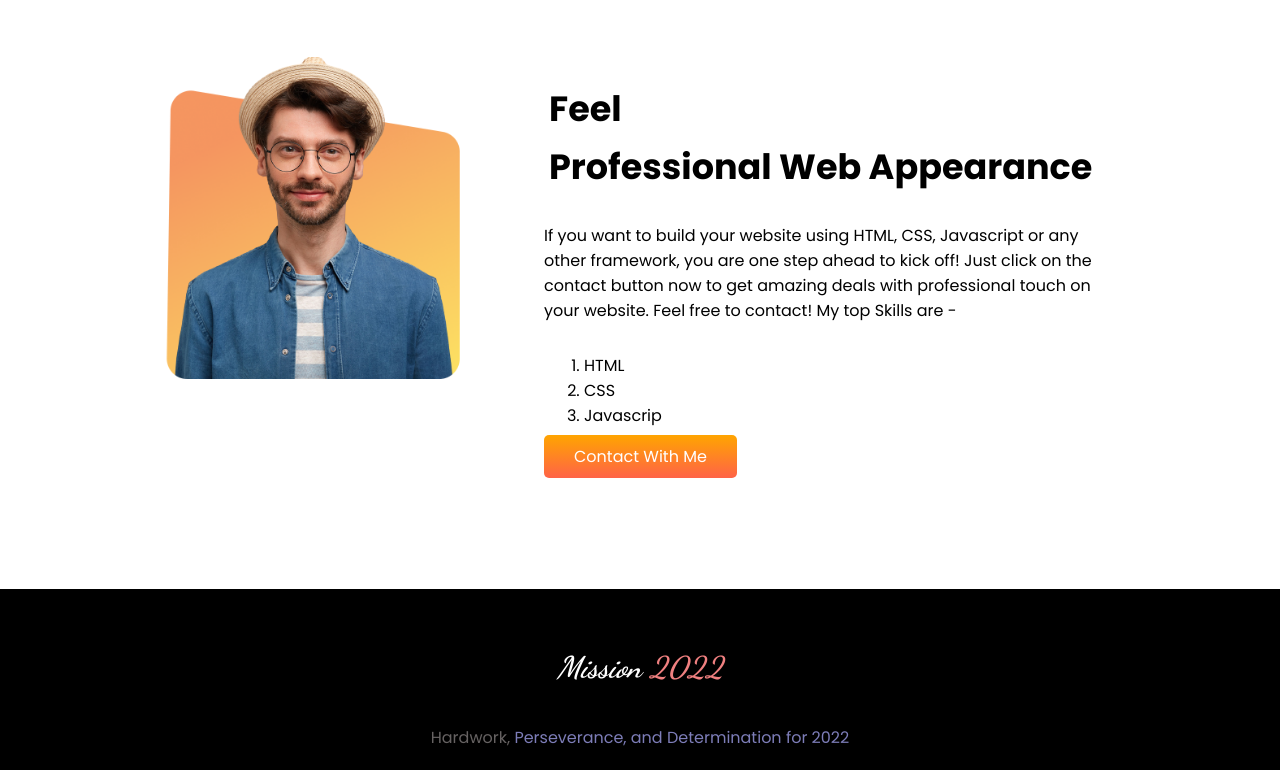
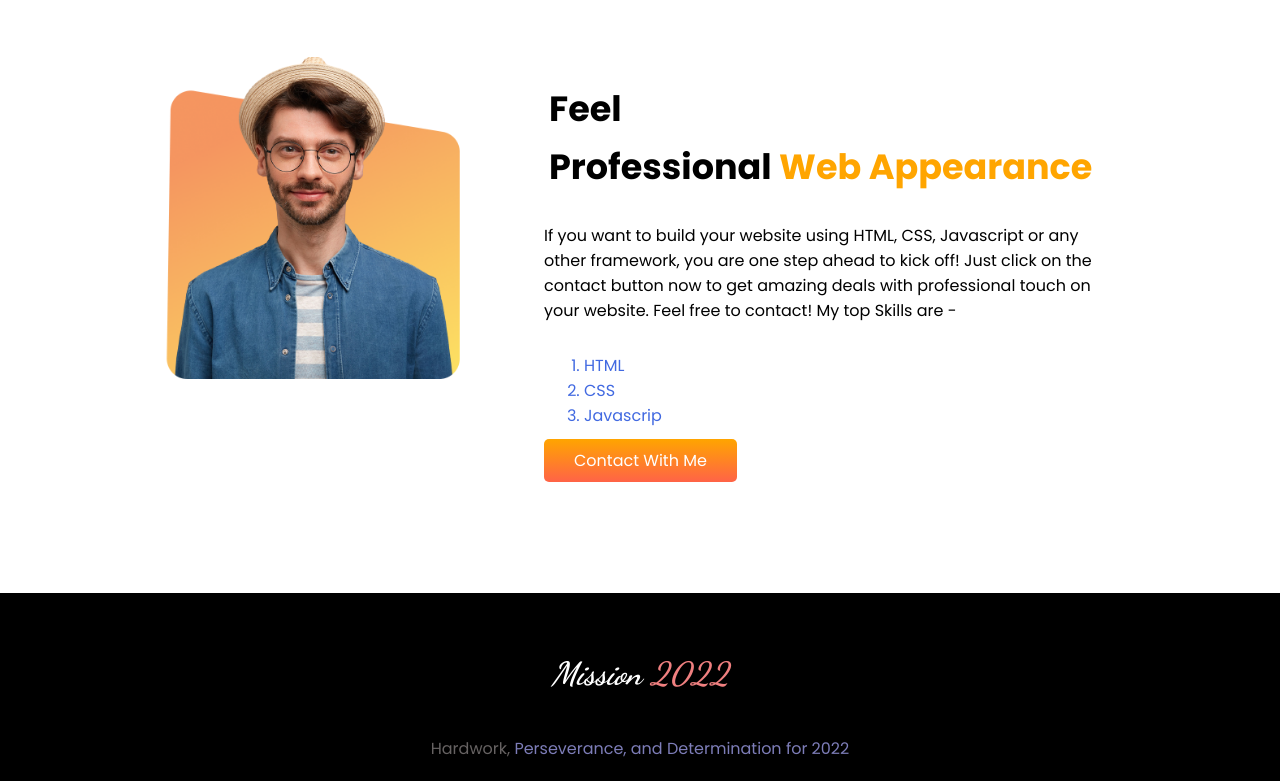
Before and after one commit to nazmulalok/developer-alok-portfolio, a plain HTML site: page index.html in a window 1280 px wide. Shown: the part 2166-2947 px from the top of the page. Drawn offline with nearby package versions, Linux system fonts and the light colour scheme.

Commit message:
final version

```diff
--- a/index.html
+++ b/index.html
@@ -87,7 +87,7 @@
             </div>
             <div class="third-section">
                 <h2 class="third-heading">Feel</h2>
-                <h2 class="third-heading">Professional Web Appearance</h2>
+                <h2 class="third-heading">Professional <span class="color-part">Web Appearance</span></h2>
                 <p>If you want to build your website using HTML, CSS, Javascript or any other framework, you are one
                     step ahead to kick off! Just click on the contact button now to get amazing deals with professional
                     touch on your website. Feel free to contact! My top Skills are -</p>
--- a/style.css
+++ b/style.css
@@ -103,6 +103,12 @@ p{
 .sec-padding{
     padding-right: 40px;
 }
+li{
+    color: royalblue;
+}
+ol{
+    margin-bottom: 20px;
+}
 footer{
     background-color: black;
     padding-top: 20px;
@@ -110,7 +116,8 @@ footer{
 }
 h4{
     font-family: 'Dancing Script', cursive;
-    font-size: 30px;
+    font-size: 32px;
+    font-weight: 700;
     font-style: italic;
     color: white;
     text-align: center;
```
